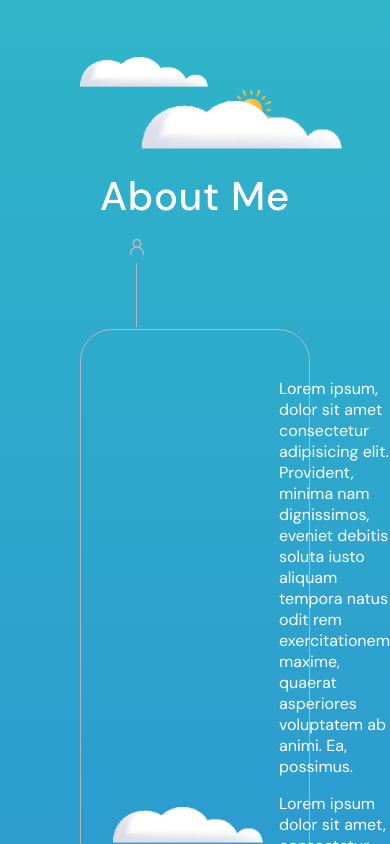
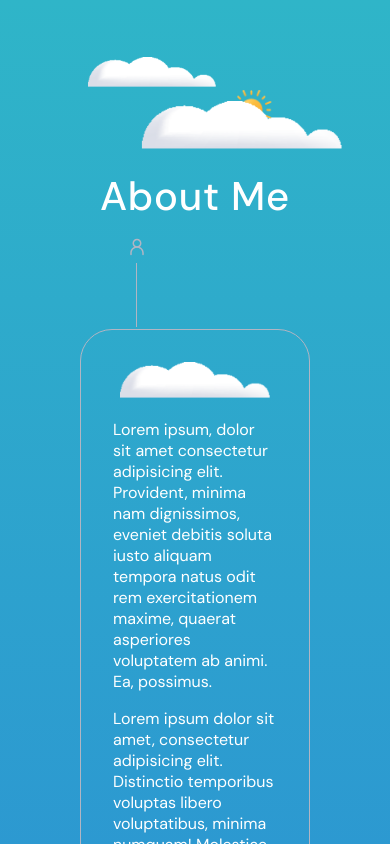
Before and after one commit to kervyntan/personal-page-react, a React (Create React App) app in the folder personal_page/: page /about in a window 390 px wide. Shown: the top 844 px of the page. Built offline with nearby package versions, Linux system fonts and the light colour scheme.

Commit message:
fixed mobile about page section one

```diff
--- a/personal_page/src/assets/styles.css
+++ b/personal_page/src/assets/styles.css
@@ -653,9 +653,15 @@ input:checked + label {
     visibility: hidden;
   }
 
+  .about__section__one {
+    display: block;
+  }
+
   .navbar,
   .nav-list {
     gap: 0;
+    justify-content: space-around;
+    padding-inline: 0.5rem;
   }
 
   .logo .cloud {
```
